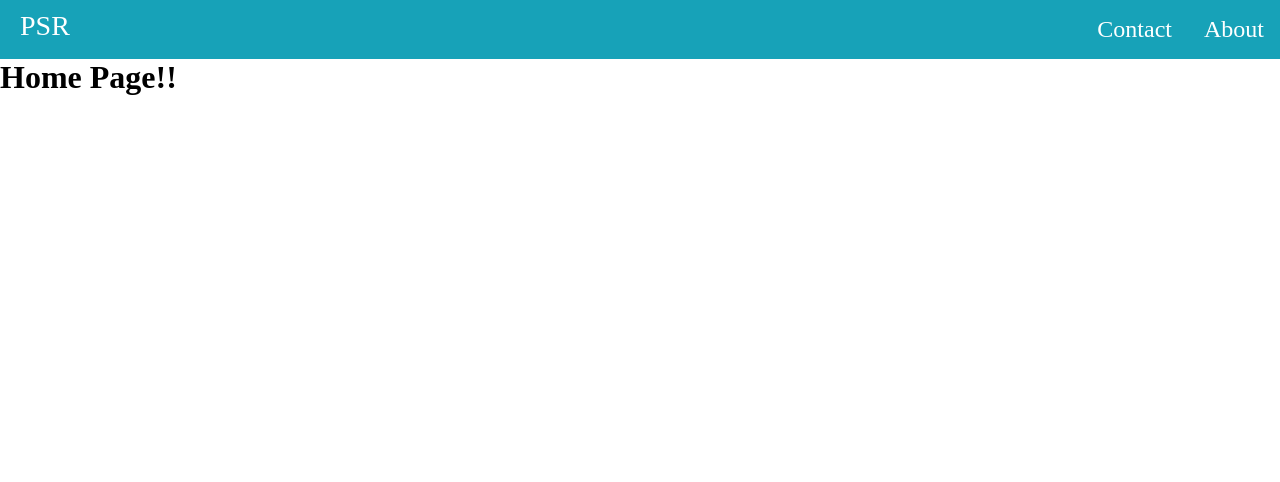
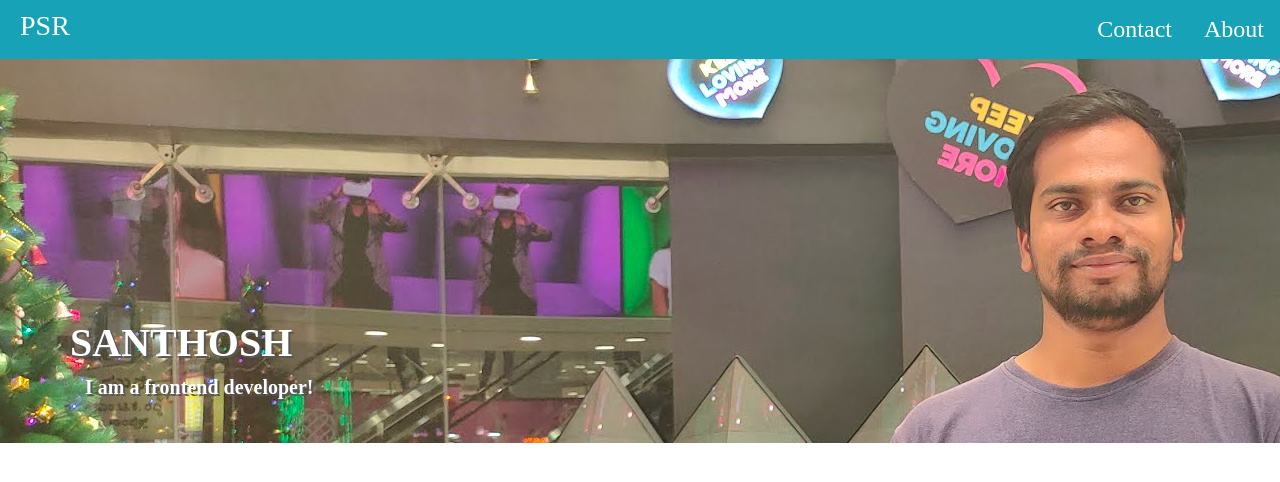
Before and after one commit to santhoshpemmaka/profile, a React (Create React App) app: page / in a window 1280 px wide. Shown: the top 482 px of the page. Built offline with nearby package versions, Linux system fonts and the light colour scheme.

Commit message:
Home page changes

```diff
--- a/src/App.js
+++ b/src/App.js
@@ -3,6 +3,7 @@ import { BrowserRouter as Router, Switch, Route } from "react-router-dom";
 import Header from "./Header/Header.js";
 import Conatct from "./Contact/Contact.js";
 import Footer from "./Footer/Footer.js";
+import Home from "./Container/Container.js";
 import "./App.css";
 
 function App() {
@@ -23,7 +24,7 @@ function App() {
           </Route>
           <Route path="/">
             <Header />
-            <h1>Home Page!!</h1>
+            <Home />
           </Route>
         </Switch>
       </div>
--- a/src/Contact/Contact.js
+++ b/src/Contact/Contact.js
@@ -1,6 +1,6 @@
 import React from "react";
 import "./Contact.css";
-import image_profile from "../IMG_20210110_085933 (1).jpg";
+import image_profile from "../imges/contactPage.jpg";
 function Contact() {
   return (
     <div style={{ backgroundColor: "#474747" }} className="Contact_header">
--- /dev/null
+++ b/src/Container/Container.css
@@ -0,0 +1,44 @@
+.Home {
+  background-image: url(../imges/homePage.png);
+  width: 100%;
+  height: 48vh;
+}
+@media (min-width: 992px) {
+  .Container {
+    max-width: 960px;
+  }
+}
+@media (min-width: 1200px) {
+  .Container {
+    max-width: 1140px;
+  }
+}
+.Container {
+  width: 100%;
+  padding-right: 15px;
+  padding-left: 15px;
+  margin-right: auto;
+  margin-left: auto;
+}
+.Container_title {
+  height: 75vh;
+  text-align: left;
+  width: 100%;
+  display: flex;
+  justify-content: center;
+  flex-direction: column;
+}
+.Container_title h1 {
+  font-size: 40px;
+  font-weight: 700;
+  margin-bottom: 10px;
+  text-transform: uppercase;
+  text-shadow: 2px 2px #575757;
+  color: white;
+}
+.Container_title h6 {
+  text-shadow: 2px 2px #575757;
+  font-size: 1.25rem;
+  color: white;
+  padding-left: 15px;
+}
--- /dev/null
+++ b/src/Container/Container.js
@@ -0,0 +1,16 @@
+import React from "react";
+import "./Container.css";
+function Container() {
+  return (
+    <div className="Home">
+      <div className="Container">
+        <div className="Container_title">
+          <h1>Santhosh</h1>
+          <h6>I am a frontend developer!</h6>
+        </div>
+      </div>
+    </div>
+  );
+}
+
+export default Container;
```
Also changed, not shown: src/imges/homePage.png (added), 1 other file (tests, documents, lock files or other folders).
